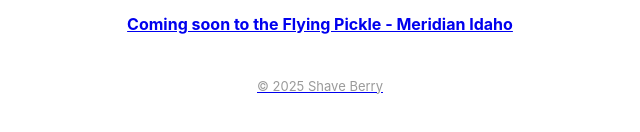
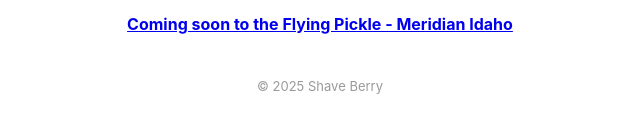
Before and after one commit to sjarawan/ShaveBerry, a plain HTML site: page index.html in a window 1280 px wide. Shown: the part 716-848 px from the top of the page, 320-960 px from the left. Drawn offline with Linux system fonts and the light colour scheme.

Commit message:
Fix anchor tag closing in index.html

```diff
--- a/index.html
+++ b/index.html
@@ -138,7 +138,7 @@
       <h1><span class="accent">Tokyo inspired.</span> Naturally sweet.</h1>
       <p class="lead">A healthy shaved-strawberry dessert — crafted with simplicity.</P?
       <br>
-      <a href="https://www.theflyingpickle.com/"><p><strong>Coming soon to the Flying Pickle - Meridian Idaho </strong></p></href>
+      <a href="https://www.theflyingpickle.com/"><p><strong>Coming soon to the Flying Pickle - Meridian Idaho </strong></p></a>
 <!--
       <form class="notify" method="GET" action="mailto:support@shaveberry.com">
         <input aria-label="Your email" type="email" name="email" placeholder="your@email.com" required />
```
